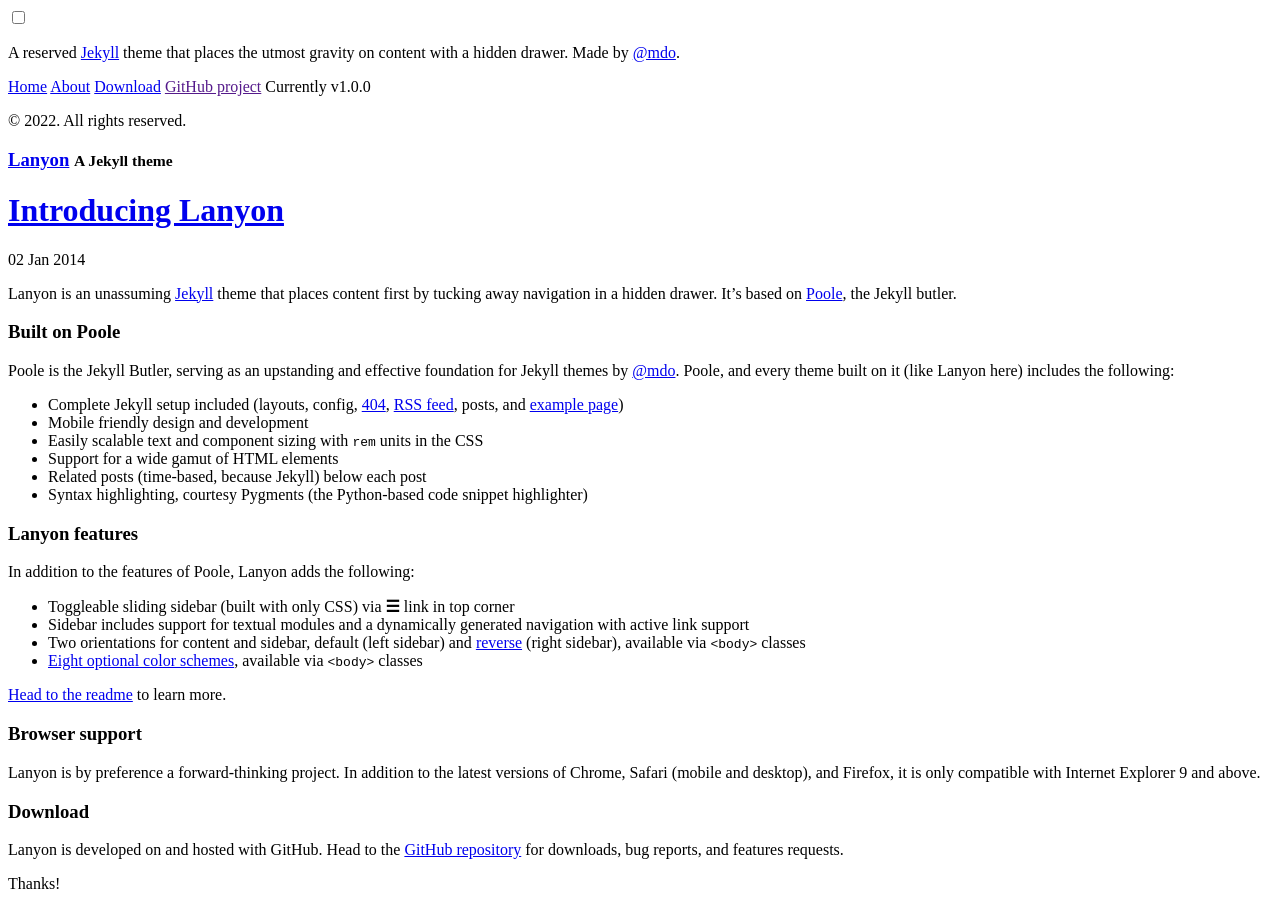
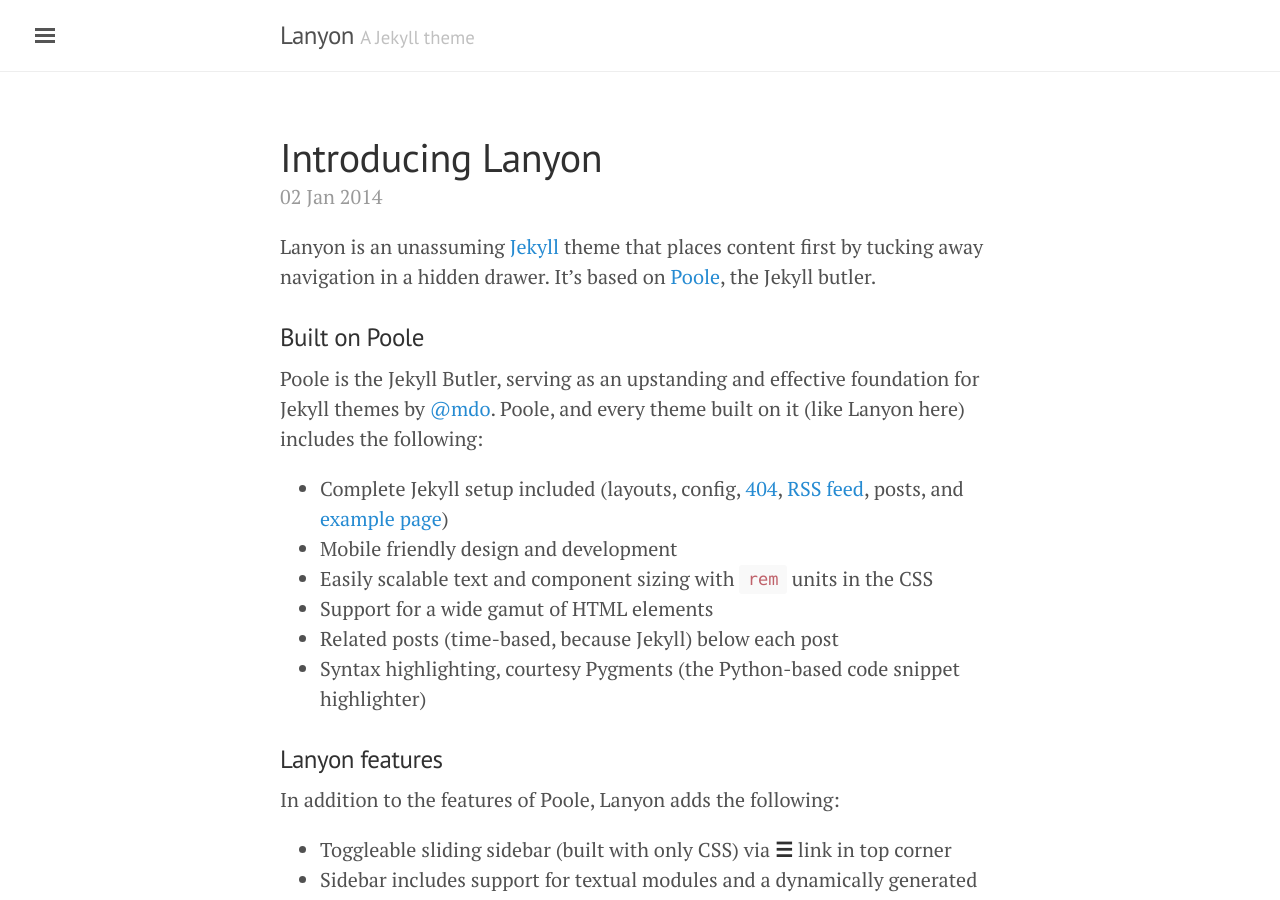
Before and after one commit to XoXs/lanyon2, a Jekyll site: the page built from index.html, in a window 1280 px wide and 900 px high. Built offline with Jekyll 4.4.1, drawn with Linux system fonts in a browser that asks for light colours; the list of posts is cut into pages by our own code.

```diff
--- a/_config.yml
+++ b/_config.yml
@@ -8,7 +8,7 @@ title:               Lanyon
 tagline:             'A Jekyll theme'
 description:         'A reserved <a href="http://jekyllrb.com" target="_blank">Jekyll</a> theme that places the utmost gravity on content with a hidden drawer. Made by <a href="https://twitter.com/mdo" target="_blank">@mdo</a>.'
 url:                 http://lanyon.getpoole.com
-baseurl:             'lanyon2'
+baseurl:             '/lanyon2/'
 paginate:            5
 
 # About/contact
```
